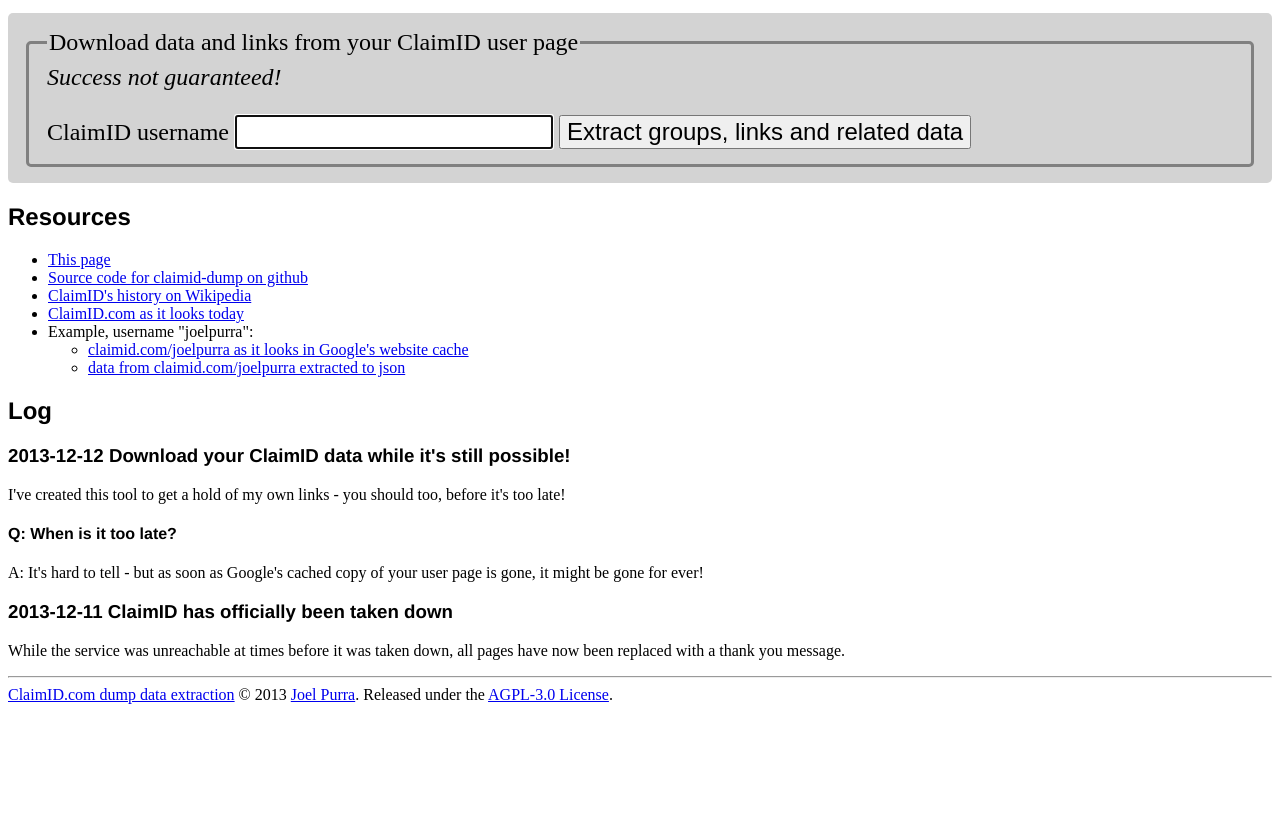
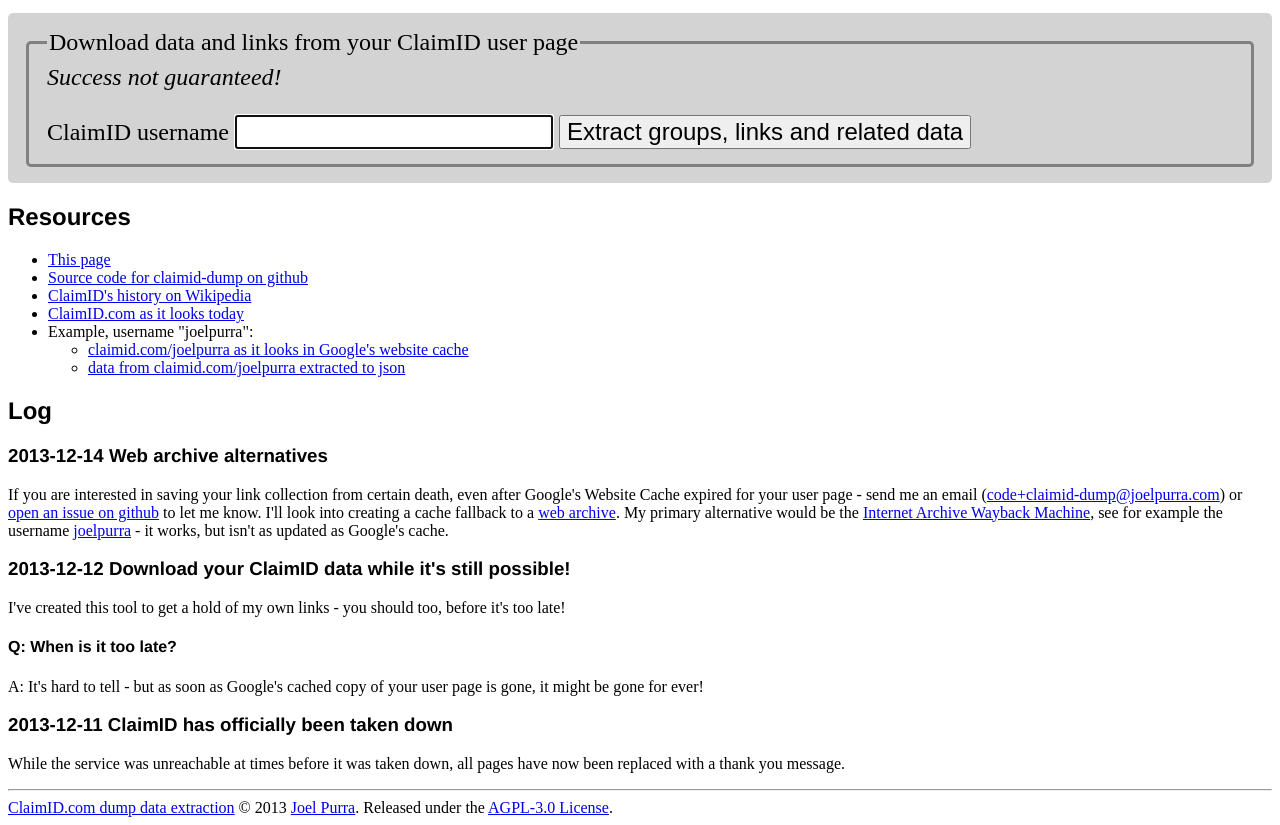
Before and after one commit to joelpurra/claimid-dump, a website: page public/index.html in a window 1280 px wide. Shown: the part 101-926 px from the top of the page. Before the commit the page ends 813 px from the top, so only its background shows below. Drawn offline with Linux system fonts and the light colour scheme; a web font is replaced by a local one.

Commit message:
Mention web archive alternatives

```diff
--- a/public/index.html
+++ b/public/index.html
@@ -83,6 +83,17 @@
         </h2>
         <section>
             <h3>
+                <time datetime="2013-12-14" title="2013-12-14">
+                    2013-12-14
+                </time>
+                Web archive alternatives
+            </h3>
+            <p>
+                If you are interested in saving your link collection from certain death, even after Google's Website Cache expired for your user page - send me an email (<a href="mailto:code+claimid-dump@joelpurra.com">code+claimid-dump@joelpurra.com</a>) or <a href="https://github.com/joelpurra/claimid-dump/issues">open an issue on github</a> to let me know. I'll look into creating a cache fallback to a <a href="https://en.wikipedia.org/wiki/Web_archiving">web archive</a>. My primary alternative would be the <a href="http://web.archive.org/web/">Internet Archive Wayback Machine</a>, see for example the username <a href="http://web.archive.org/web/http://claimid.com/joelpurra">joelpurra</a> - it works, but isn't as updated as Google's cache.
+            </p>
+        </section>
+        <section>
+            <h3>
                 <time datetime="2013-12-12" title="2013-12-12">
                     2013-12-12
                 </time>
```
